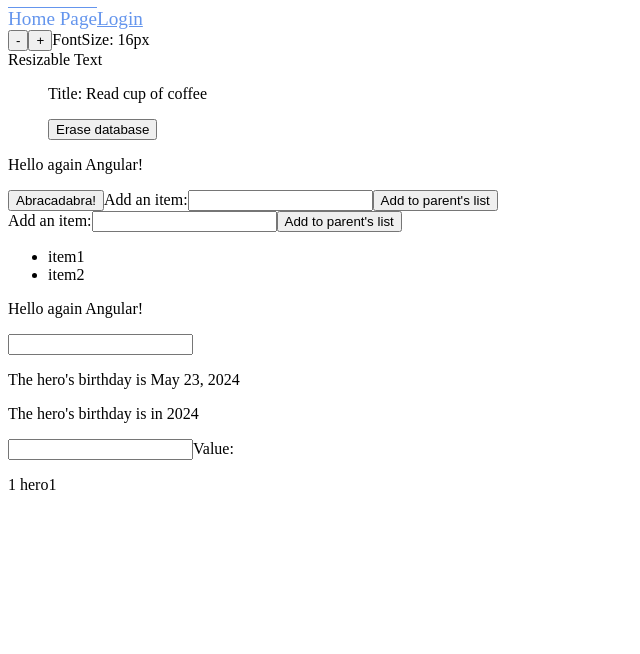
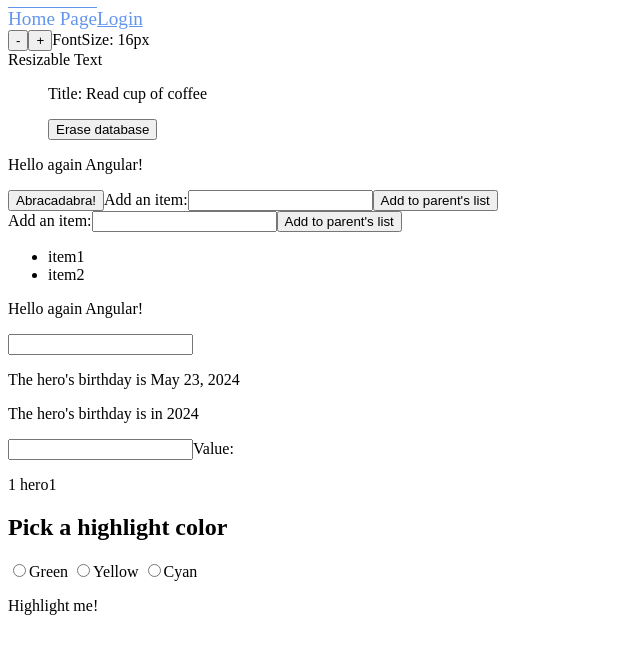
Before and after one commit to thaoha-agilityio/angular-training, an Angular app in the folder examples/: page /todo-list in a window 1280 px wide. Shown: the top 654 px of the page, without its empty margins (0-640 px from the left). Built offline with nearby package versions, Linux system fonts and the light colour scheme.

Commit message:
attribute directive

```diff
--- a/examples/src/app/app.component.html
+++ b/examples/src/app/app.component.html
@@ -28,3 +28,11 @@
 <ng-container *ngFor="let item of heroes; let i = index">
   <p *ngIf="item.id">{{ i + 1 }} {{ item.name }}</p>
 </ng-container>
+
+<h2>Pick a highlight color</h2>
+<div>
+  <input type="radio" name="colors" (click)="color = 'lightgreen'" />Green
+  <input type="radio" name="colors" (click)="color = 'yellow'" />Yellow
+  <input type="radio" name="colors" (click)="color = 'cyan'" />Cyan
+</div>
+<p [appHighlight]="color">Highlight me!</p>
--- a/examples/src/app/app.component.ts
+++ b/examples/src/app/app.component.ts
@@ -7,6 +7,7 @@ import { SizerComponent } from './sizer/sizer.component';
 import { TodoList } from './components/todo-list/todo-list.component';
 import { CustomSlider } from './slider/slider.component';
 import { NavBarComponent } from './nav-bar/nav-bar.component';
+import { HighlightDirective } from './directives/highlight.directive';
 
 @Component({
   selector: 'app-root',
@@ -24,6 +25,7 @@ import { NavBarComponent } from './nav-bar/nav-bar.component';
     FormsModule,
     NgFor,
     NgIf,
+    HighlightDirective,
   ],
 })
 export class AppComponent {
@@ -42,6 +44,7 @@ export class AppComponent {
     },
   ];
   hero = '1';
+  color: string = '';
 
   updateInput() {
     this.announcement = this.announcement.toUpperCase();
--- /dev/null
+++ b/examples/src/app/directives/highlight.directive.ts
@@ -0,0 +1,20 @@
+import { Directive, ElementRef, HostListener, Input } from '@angular/core';
+
+@Directive({
+  selector: '[appHighlight]',
+  standalone: true,
+})
+export class HighlightDirective {
+  @Input() appHighlight = '';
+  constructor(private el: ElementRef) {}
+
+  @HostListener('mouseenter') onMouseEnter() {
+    this.highlight();
+  }
+  @HostListener('mouseleave') onMouseLeave() {
+    this.highlight();
+  }
+  private highlight() {
+    this.el.nativeElement.style.backgroundColor = this.appHighlight;
+  }
+}
```
